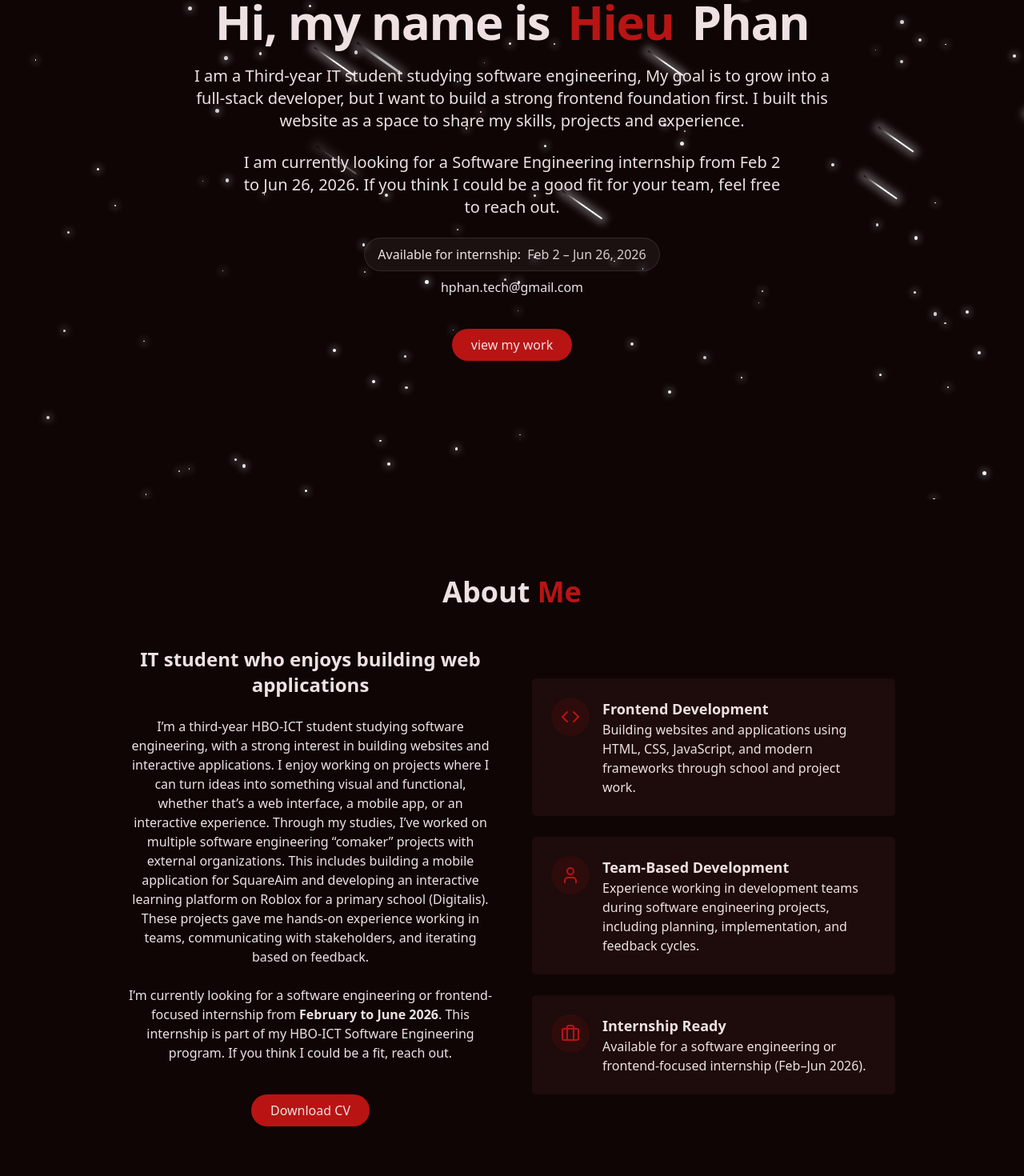
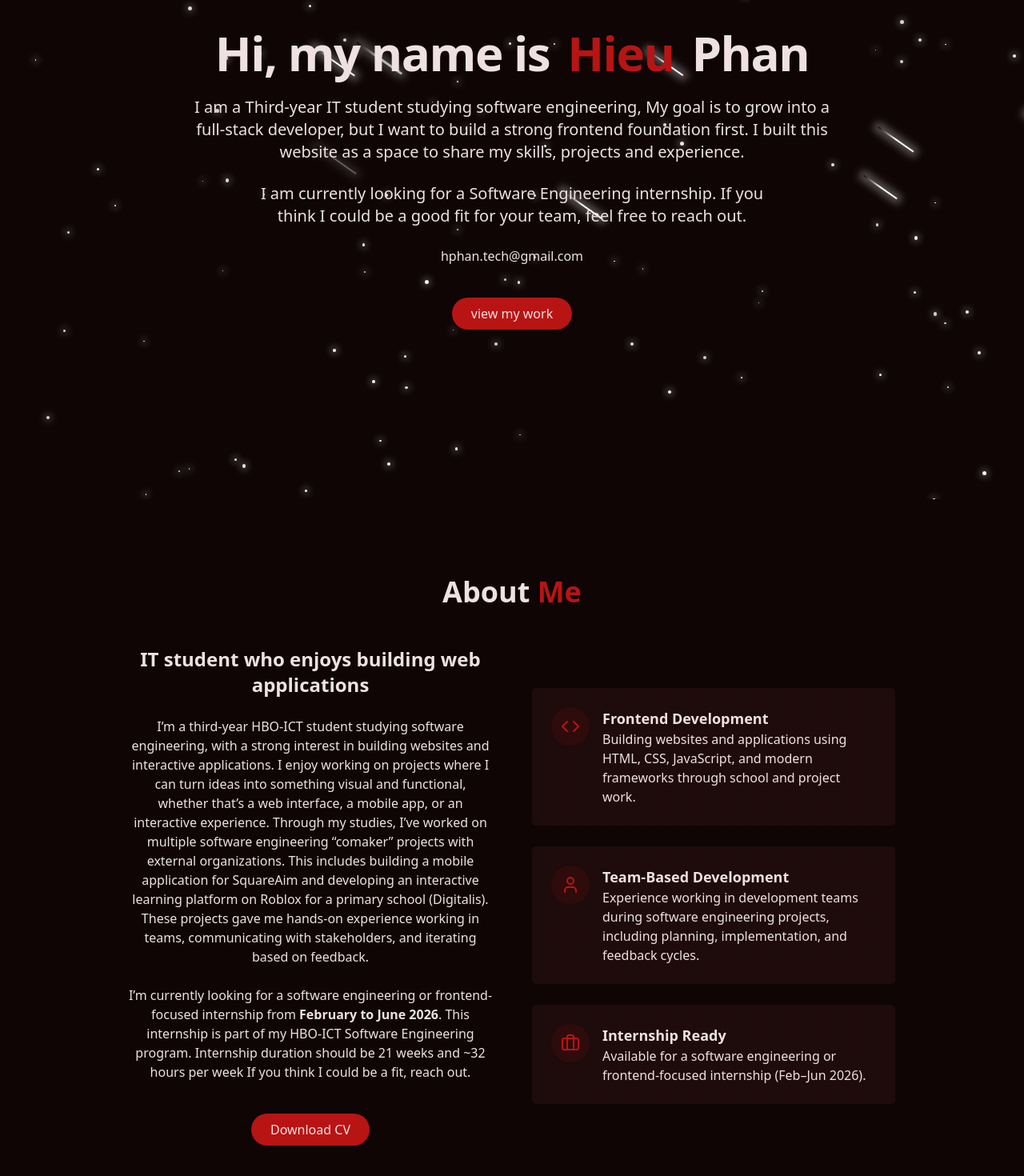
Before and after one commit to hphantech/Portfolio, a React (Vite) app: page / in a window 1280 px wide. Shown: the part 176-1646 px from the top of the page at 80% size. Built offline with nearby package versions, Linux system fonts and the light colour scheme.

Commit message:
Aesthetic changes

```diff
--- a/src/components/AboutSection.jsx
+++ b/src/components/AboutSection.jsx
@@ -46,6 +46,7 @@ export const AboutSection = () => {
 
             <p className="text-muted-foreground">
              I’m currently looking for a software engineering or frontend-focused internship from <span className="font-bold">February to June 2026</span>. This internship is part of my HBO-ICT Software Engineering program.
+             Internship duration should be 21 weeks and ~32 hours per week
 
               If you think I could be a fit, reach out.
             </p>
--- a/src/components/HeroSection.jsx
+++ b/src/components/HeroSection.jsx
@@ -18,13 +18,11 @@ export const HeroSection = () => {
                 </p>
 
                 <p className="text-lg md:text-xl text-muted-foreground max-w-2xl mx-auto opacity-0 animate-fade-in-delay-3">
-                    I am currently looking for a Software Engineering internship from Feb 2 to Jun 26, 2026.
+                    I am currently looking for a Software Engineering internship.
                     If you think I could be a good fit for your team, feel free to reach out.
 </p>
                 <div className="opacity-0 animate-fade-in-delay-3 flex flex-col items-center gap-2">
-            <span className="inline-flex items-center rounded-full border border-white/10 bg-white/5 px-4 py-2 text-sm md:text-base text-muted-foreground">
-              Available for internship: <span className="ml-2 text-foreground/90">Feb 2 – Jun 26, 2026</span>
-            </span>
+
 
             <a
               href="mailto:hphan7904@gmail.com"
```
